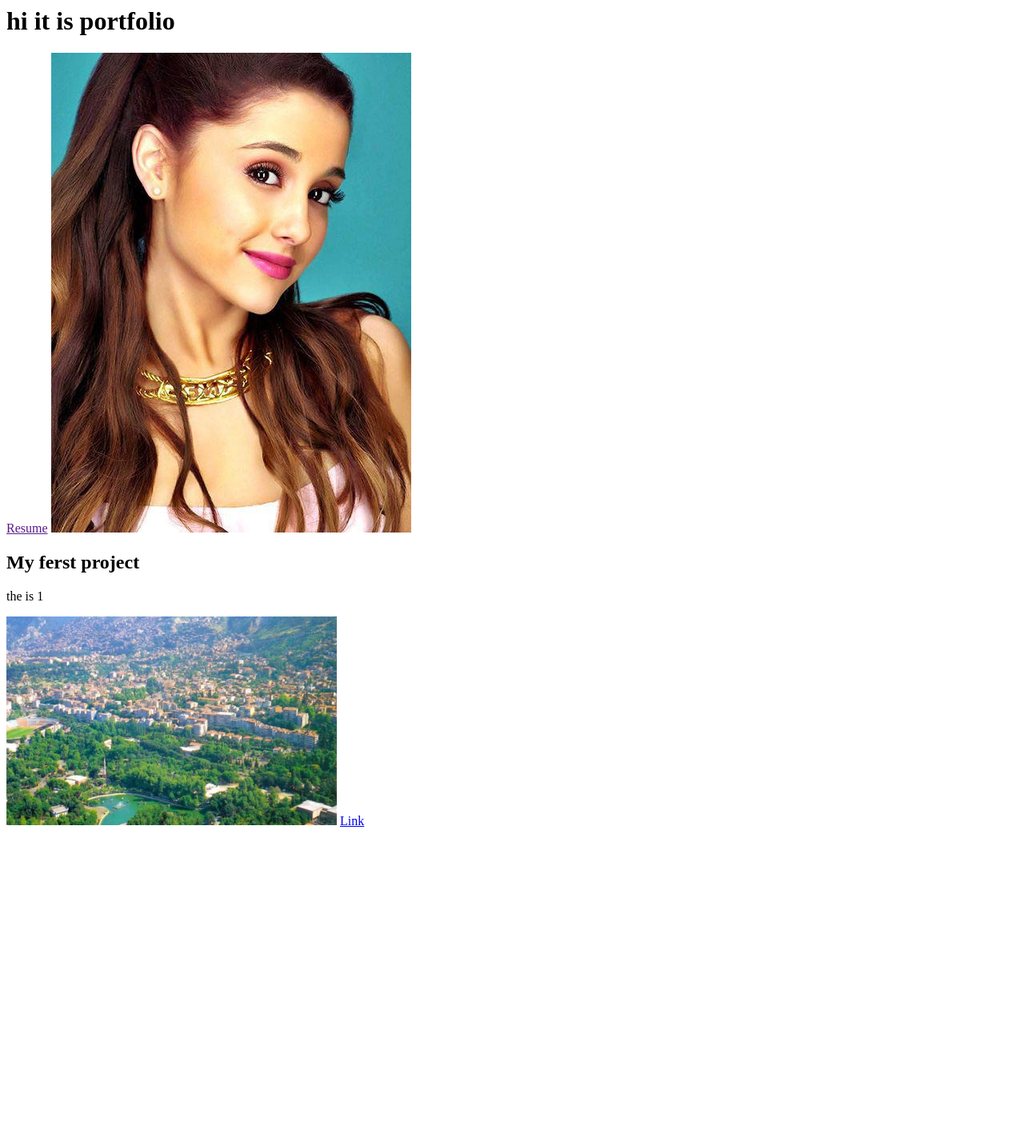
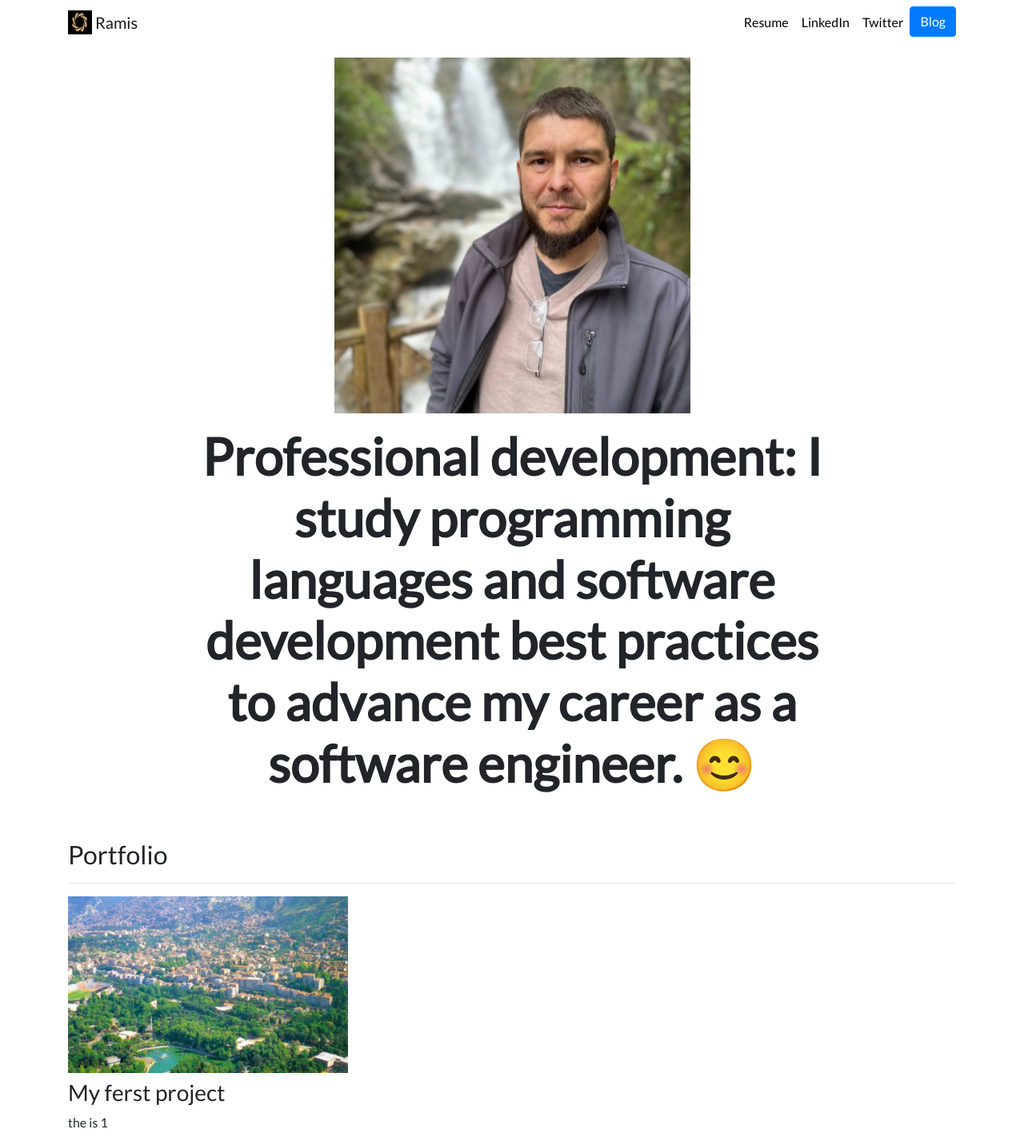
Before and after one commit to SirRamis/personal_portfolio_project, a Django app: page / in a window 1280 px wide. Shown: the whole page at 80% size. Before the commit the page ends 1034 px from the top, so only its background shows below. Run offline with Django 3.2, Linux system fonts and the light colour scheme; data comes from the database, SQL or seed files in the repository; both versions use the stored data as it was after the commit; some libraries are stand-ins or nearby versions.

Commit message:
added css

```diff
--- a/blog/models.py
+++ b/blog/models.py
@@ -4,3 +4,6 @@ class Blog(models.Model):
     title = models.CharField(max_length=200)
     description = models.TextField()
     date = models.DateField()
+
+    def __str__(self):
+        return self.title
--- a/blog/urls.py
+++ b/blog/urls.py
@@ -1,6 +1,9 @@
 from django.urls import path
 from . import views
 
+app_name = 'blog'
+
 urlpatterns = [
-    path('', views.all_blogs, name='all_logs'),
+    path('', views.all_blogs, name='all_blogs'),
+    path('<int:blog_id>/', views.detail, name='detail'),
 ]
--- a/portfolio/models.py
+++ b/portfolio/models.py
@@ -5,3 +5,6 @@ class Project(models.Model):
     description = models.CharField(max_length=250)
     image = models.ImageField(upload_to='portfolio/images/')
     url = models.URLField(blank=True)
+
+    def __str__(self):
+        return self.title
--- /dev/null
+++ b/portfolio/static/portfolio/custom.css
@@ -0,0 +1,24 @@
+.navbar-nav .nav-link {
+    color: rgba(0,0,0,1) !important;
+}
+
+.navbar-nav .nav-link:hover {
+    color: rgba(0,0,0,.5) !important;
+}
+
+body {
+    font-family: 'Lato', sans-serif;
+}
+
+#blogtitle {
+    font-size: 6rem;
+}
+
+@media (min-width: 992px) {
+    #hometext {
+        font-size: 4rem;
+    }
+    #blogdetailtitle {
+        font-size: 5rem;
+    }
+}
--- /dev/null
+++ b/portfolio/templates/portfolio/base.html
@@ -0,0 +1,62 @@
+{% load static %}
+<!doctype html>
+<html lang="en">
+
+<head>
+  <!-- Required meta tags -->
+  <meta charset="utf-8">
+  <meta name="viewport" content="width=device-width, initial-scale=1, shrink-to-fit=no">
+
+  <!-- Bootstrap CSS -->
+  <link rel="stylesheet" href="https://stackpath.bootstrapcdn.com/bootstrap/4.4.1/css/bootstrap.min.css" integrity="sha384-Vkoo8x4CGsO3+Hhxv8T/Q5PaXtkKtu6ug5TOeNV6gBiFeWPGFN9MuhOf23Q9Ifjh" crossorigin="anonymous">
+
+  <link rel="stylesheet" href="{% static 'portfolio/custom.css' %}">
+
+  <link href="https://fonts.googleapis.com/css?family=Lato&display=swap" rel="stylesheet">
+
+  <link rel="icon" type="image/png" href="{% static 'portfolio/Logo.png' %}">
+
+  <title>Ramis Sirazetdinov</title>
+</head>
+
+<body>
+
+  <nav id="topNav" class="navbar navbar-expand-md navbar-light">
+    <div class="container">
+      <a class="navbar-brand" href="{% url 'home' %}">
+        <img src="{% static 'portfolio/Logo.png' %}" width="30" height="30" class="d-inline-block align-top" alt="Nick's Logo">
+        <span>Ramis</span>
+      </a>
+      <button class="navbar-toggler" type="button" data-toggle="collapse" data-target="#navbarNav" aria-controls="navbarNav" aria-expanded="false" aria-label="Toggle navigation">
+        <span class="navbar-toggler-icon"></span>
+      </button>
+      <div class="collapse navbar-collapse text-center" id="navbarNav">
+        <ul class="navbar-nav ml-auto">
+          <li class="nav-item">
+            <a class="nav-link" href="{% static 'portfolio/resume.pdf' %}">Resume</a>
+          </li>
+          <li class="nav-item">
+            <a class="nav-link" href="https://www.linkedin.com/in/nick-walter/" target="_blank">LinkedIn</a>
+          </li>
+          <li class="nav-item">
+            <a class="nav-link" href="https://twitter.com/ZappyCode" target="_blank">Twitter</a>
+          </li>
+          <li>
+            <a role="button" href="{% url 'blog:all_blogs' %}" class="btn btn-primary">Blog</a>
+          </li>
+        </ul>
+      </div>
+    </div>
+  </nav>
+  <div class="container">
+    {% block content %}{% endblock %}
+  </div>
+
+  <!-- Optional JavaScript -->
+  <!-- jQuery first, then Popper.js, then Bootstrap JS -->
+  <script src="https://code.jquery.com/jquery-3.4.1.slim.min.js" integrity="sha384-J6qa4849blE2+poT4WnyKhv5vZF5SrPo0iEjwBvKU7imGFAV0wwj1yYfoRSJoZ+n" crossorigin="anonymous"></script>
+  <script src="https://cdn.jsdelivr.net/npm/popper.js@1.16.0/dist/umd/popper.min.js" integrity="sha384-Q6E9RHvbIyZFJoft+2mJbHaEWldlvI9IOYy5n3zV9zzTtmI3UksdQRVvoxMfooAo" crossorigin="anonymous"></script>
+  <script src="https://stackpath.bootstrapcdn.com/bootstrap/4.4.1/js/bootstrap.min.js" integrity="sha384-wfSDF2E50Y2D1uUdj0O3uMBJnjuUD4Ih7YwaYd1iqfktj0Uod8GCExl3Og8ifwB6" crossorigin="anonymous"></script>
+</body>
+
+</html>
--- a/portfolio/templates/portfolio/home.html
+++ b/portfolio/templates/portfolio/home.html
@@ -1,19 +1,40 @@
-<h1>hi it is portfolio</h1>
+{% extends "portfolio/base.html" %}
 
 {% load static %}
 
-<a href="">Resume</a>
+{% block content %}
 
-<img src="{% static 'portfolio/ariana-grande.jpg' %}">
+<div class="row justify-content-center my-3">
+  <div class="col-5">
+    <img src="{% static 'portfolio/bur.jpg' %}" class="img-fluid">
+  </div>
+</div>
 
-{% for project in projects %}
+<div class="row justify-content-center mb-3">
+  <div class="col-md-9 text-center">
+    <h1 id="hometext" class="font-weight-bold">Professional development: I study programming languages and software development best practices to advance my career as a software engineer. 😊</h1>
+  </div>
+</div>
 
-<h2>{{ project.title }}</h2>
-<p>{{ project.description }}</p>
-<img src="{{ project.image.url }}">
-{% if project.url %}
-<a href="{{ project.url }}">Link</a>
-{% endif %}
+<h2 class="mt-5">Portfolio</h2>
+<hr>
+<div class="row">
+  {% for project in projects %}
+  <div class="col-lg-4 col-md-6">
 
+    {% if project.url %}
+    <a href="{{ project.url }}">
+      <img src="{{ project.image.url }}" class="img-fluid mb-2">
+    </a>
+    {% else %}
 
-{% endfor %}
+    <img src="{{ project.image.url }}" class="img-fluid mb-2">
+    {% endif %}
+    <h3>{{ project.title }}</h3>
+    <p>{{ project.description }}</p>
+
+  </div>
+  {% endfor %}
+</div>
+
+{% endblock %}
```
Also changed, not shown: blog/templates/blog/all_blog.html (+4 -3 lines), blog/templates/blog/detail.html (added, +11 -0 lines), blog/views.py (+10 -3 lines), db.sqlite3, portfolio/static/portfolio/Logo.png (added), portfolio/static/portfolio/bur.jpeg (added), portfolio/static/portfolio/bur.jpg (added).
